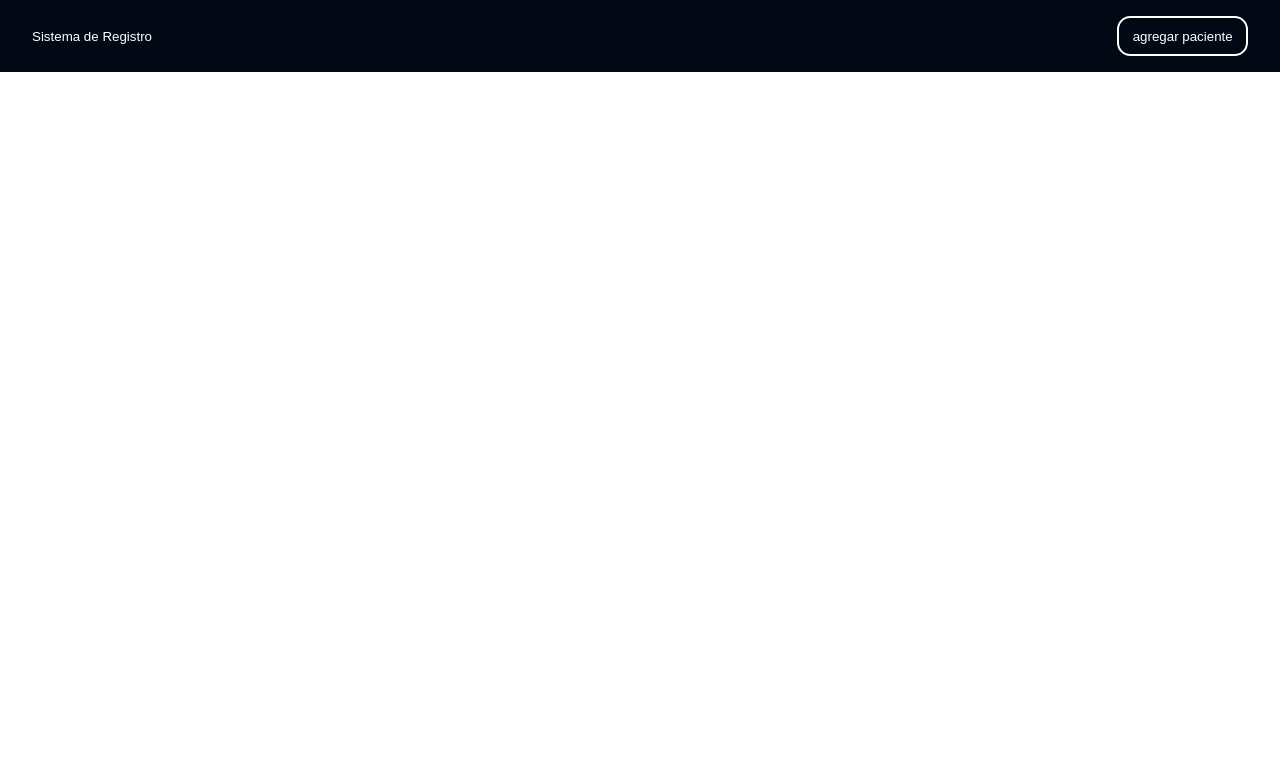
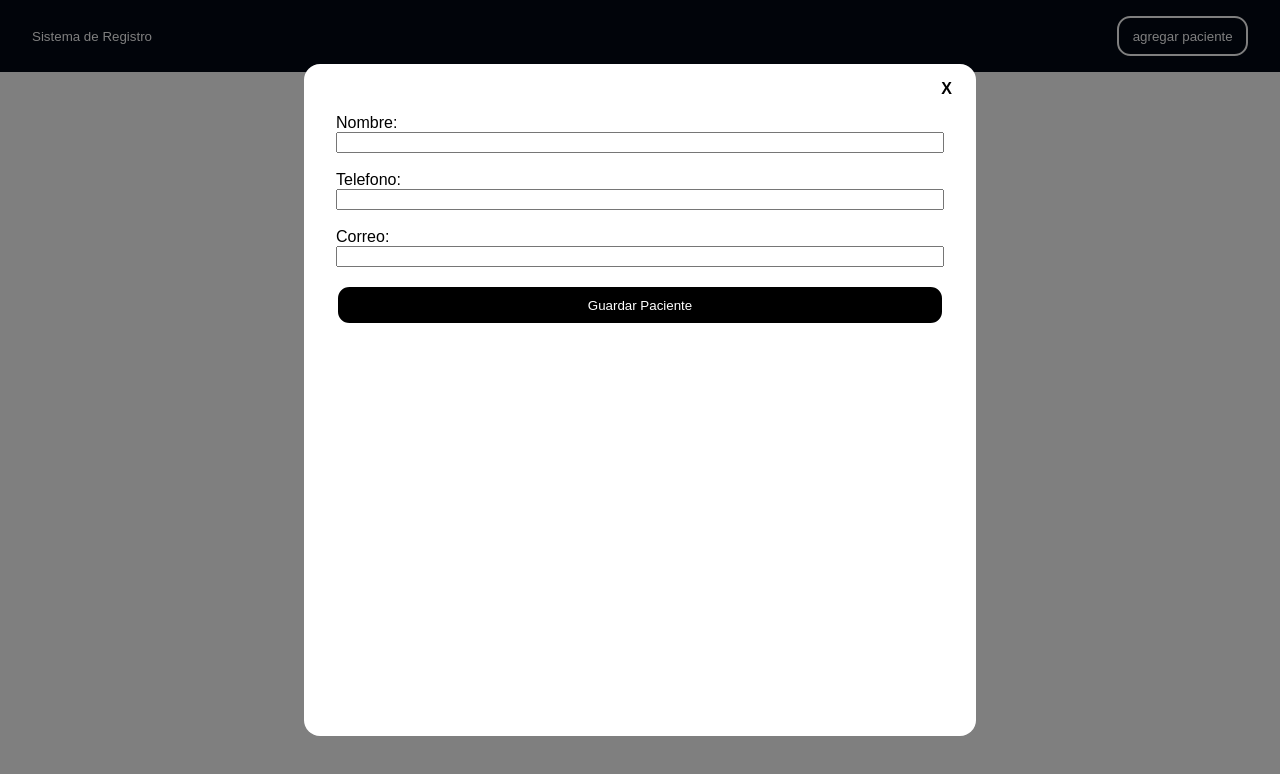
Before and after one commit to SteveArtavia/sistema-de-registro, a plain HTML site: page index.html in a window 1280 px wide. Both pictures are taken after a click on the button "agregar paciente". Drawn offline with Linux system fonts and the light colour scheme.

Commit message:
actualizado

```diff
--- a/app.js
+++ b/app.js
@@ -1 +1,37 @@
-console.log('Ejecutando el sistema');
+let overlay;
+
+function abrirModal() {
+    let body = document.querySelector('body');
+
+    overlay = document.createElement('div');
+    overlay.classList.add('overlay');
+
+    let modal = document.createElement('div');
+    modal.classList.add('modal');
+    overlay.appendChild(modal);
+
+    modal.innerHTML = `
+        <span class='close' onclick='cerrarModal();'>X</span>
+        <div class='modal-content'>
+            <label>Nombre:</label>
+            <input type='text' id='nombre' required><br>
+
+            <label>Telefono:</label>
+            <input type='number' id='telefono' required><br>
+
+            <label>Correo:</label>
+            <input type='email' id='email' required><br>
+
+            <button class='btn'>Guardar Paciente</button>
+        </div>
+    `;
+
+    overlay.style.display = 'flex';
+    body.appendChild(overlay);
+}
+
+function cerrarModal() {
+    if(overlay){
+        overlay.style.display = 'none';
+    }
+}
--- a/index.html
+++ b/index.html
@@ -7,11 +7,18 @@
     <link rel="stylesheet" href="style.css">
 </head>
 <body>
+
     <header>
         <small>Sistema de Registro</small>
-        <button>agregar paciente</button>
+        <button onclick="abrirModal();">agregar paciente</button>
     </header>
-    <div class="container"></div>
+
+    <div id="modal"></div>
+
+    <div class="container">
+    </div>
+
+
     <script src="app.js"></script>
 </body>
 </html>
--- a/style.css
+++ b/style.css
@@ -1,3 +1,6 @@
+:root{
+    --negro:rgb(2, 8, 20);
+}
 body{
     margin: 0;
     padding: 0;
@@ -9,8 +12,11 @@ header{
     justify-content: space-between;
     padding: 1em 2em;
     align-items: center;
-    background-color: rgb(2, 8, 20);
+    background-color: var(--negro);
     color: white;
+}
+.container{
+    margin: 1em;
 }
 button{
     padding: 0.8em 1em;
@@ -21,3 +27,38 @@ button{
     border: 2px solid white;
     cursor: pointer;
 }
+.overlay{
+    position: fixed;
+    top: 0;
+    left: 0;
+    width: 100%;
+    height: 100%;
+    background-color: rgba(0, 0, 0, 0.5);
+    display: flex;
+    justify-content: center;
+    align-items: center;
+    z-index: 1000;
+}
+.modal{
+    display: flex;
+    flex-direction: column;
+    background-color: white;
+    padding: 1em;
+    border-radius: 1em;
+    width: 50%;
+    height: 80%;
+}
+.close{
+    font-weight: bold;
+    text-align: end;
+    margin-right: 0.5em;
+    cursor: pointer;
+}
+.modal-content{
+    padding: 1em;
+    display: flex;
+    flex-direction: column;
+}
+.btn{
+    background-color: black;
+}
```
